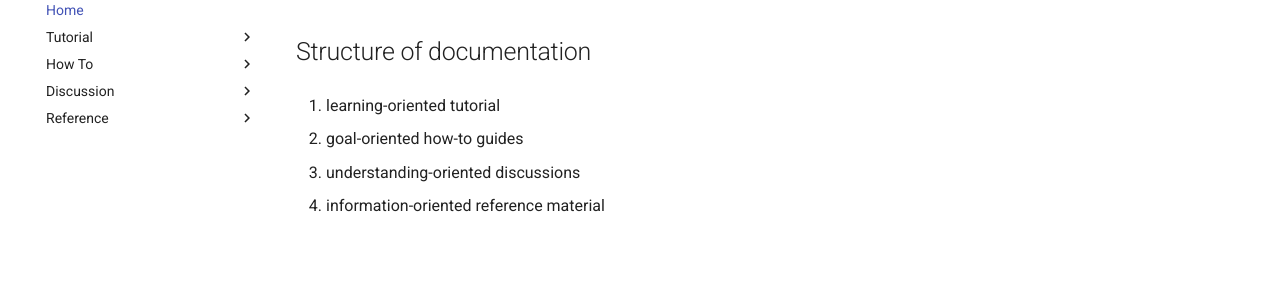
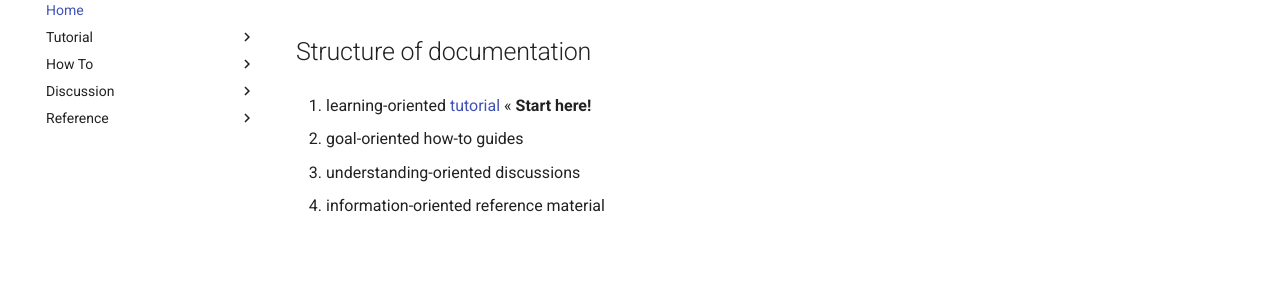
Before and after one commit to artfulrobot/uk.artfulrobot.civicrm.gocardless, an MkDocs documentation site: the page built from docs/index.md, in a window 1280 px wide. Shown: the part 146-435 px from the top of the page. Built offline with MkDocs 1.6.1 and Material for MkDocs 9.7.7, drawn with Linux system fonts in a browser that asks for light colours; comment, search, counter and statistics services are not loaded.

Commit message:
Update index.md

```diff
--- a/docs/index.md
+++ b/docs/index.md
@@ -1,10 +1,9 @@
 # CiviCRM GoCardless integration
-
 
 
 ## Structure of documentation
 
-1. learning-oriented tutorial
+1. learning-oriented [tutorial](tutorial/index.md) « **Start here!**
 
 2. goal-oriented how-to guides
 
```
